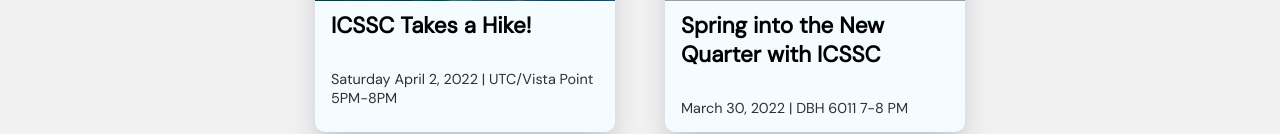
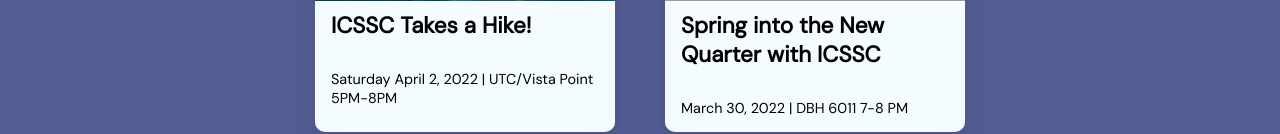
Before and after one commit to icssc/icssc-website, a Next.js app: page /events in a window 1280 px wide. Shown: the part 1162-1296 px from the top of the page. Built offline with nearby package versions, Linux system fonts and the light colour scheme; grey boxes are pictures that could not be loaded.

Commit message:
Update Bootstrap Style

```diff
--- a/pages/events.js
+++ b/pages/events.js
@@ -77,7 +77,7 @@
 
 
       {/* Event Past Section */}
-      <div className="sectionDarkAlt">
+      <div className="section">
         <h2>Past Events</h2>
         <Row style={{justifyContent:"center"}}>
         <div className={`${styles.sectionEvents} `}>
--- a/styles/Events.module.scss
+++ b/styles/Events.module.scss
@@ -1,5 +1,4 @@
 @import 'styles/variables';
-.section {background-color: red!important;}
 
 .eventsGrid {
     display: flex;
--- a/styles/globals.scss
+++ b/styles/globals.scss
@@ -55,7 +55,7 @@
   box-sizing: border-box;
 }
 
-.section, .sectionAlt, .sectionDarkAlt {
+.section, .sectionAlt {
   display: flex;
   flex-direction: column;
   min-height:auto;
@@ -91,13 +91,6 @@
   a {color:$hot-pink}
 }
 
-// Slightly darker alternative section
-.sectionDarkAlt{
-  background-color: $white;
-  p {color:$black}
-  a {color:$hot-pink}
-}
-
 .footerImage {
   width:80vw;
   max-width: 650px;
@@ -128,6 +121,16 @@
 
 .pinkButton:hover {background-color:$strawberry;}
 
+
+// Bootstrap Styles
+.btn-primary {
+  background-color: hotpink;
+  border-color: $black;
+  color: color;
+  &:hover {background-color: rgb(255, 0, 128);}
+}
+
+
 /* Extra small devices (phones, 380px and down) */
 @media only screen and (max-width: 380px) {}
 
```
